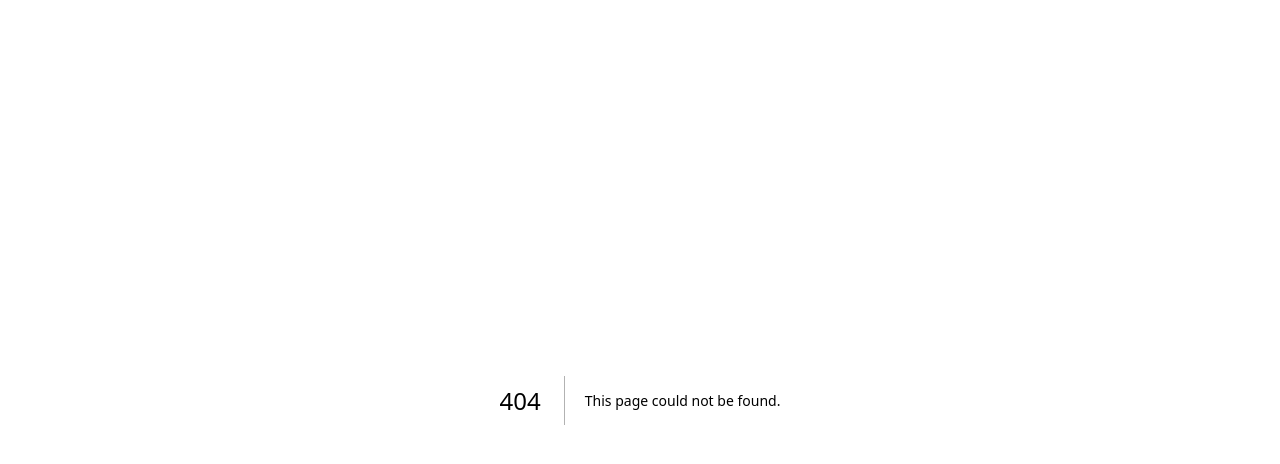
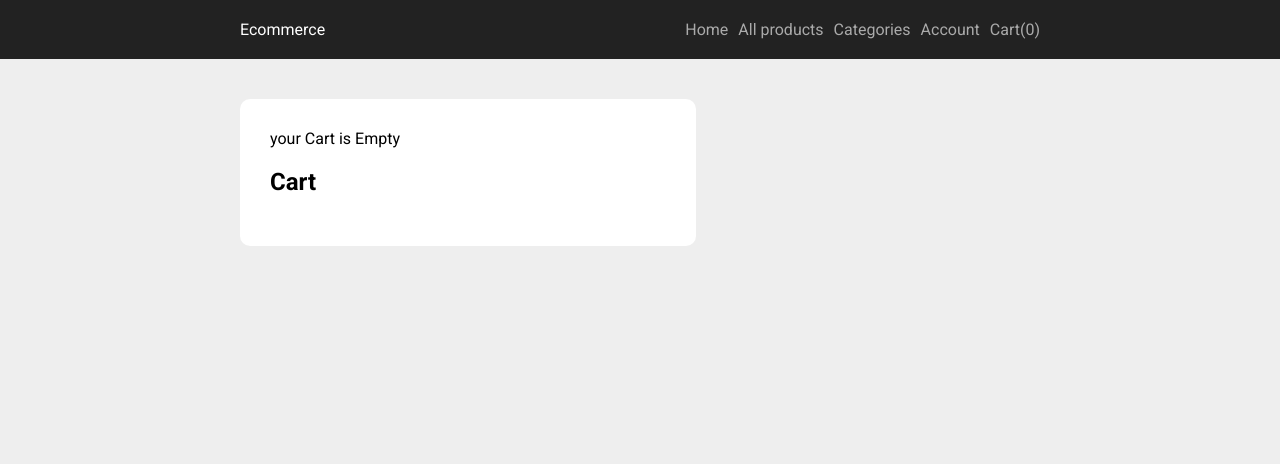
Before and after one commit to daksh0110/Ecommerce-Front, a Next.js app: page /cart in a window 1280 px wide. Before the commit this address had no page. Shown: the top 464 px of the page. Built offline with nearby package versions, Linux system fonts and the light colour scheme.

Commit message:
Almost Finished Cart Functionality

```diff
--- a/package.json
+++ b/package.json
@@ -9,6 +9,7 @@
     "lint": "next lint"
   },
   "dependencies": {
+    "axios": "^1.6.8",
     "firebase": "^10.10.0",
     "next": "14.1.4",
     "react": "^18",
--- /dev/null
+++ b/pages/Table.js
@@ -0,0 +1,21 @@
+import React from "react";
+import styled from "styled-components";
+
+const StyledTable = styled.table`
+  width: 100%;
+  th {
+    text-align: left;
+    text-transform: uppercase;
+    color: #ccc;
+    font-weight: 600;
+    font-size: 0.7rem;
+  }
+  td {
+    border-top: 1px solid rgba(0, 0, 0, 0.1);
+  }
+`;
+const Table = (props) => {
+  return <StyledTable {...props} />;
+};
+
+export default Table;
--- a/pages/_app.js
+++ b/pages/_app.js
@@ -1,5 +1,5 @@
 import { createGlobalStyle } from "styled-components";
-
+import { CartContextProvider } from "./components/CartContext";
 const GlobalStyles = createGlobalStyle`
 @import url('https://fonts.googleapis.com/css2?family=Roboto:ital,wght@0,100;0,300;0,400;0,500;0,700;0,900;1,100;1,300;1,400;1,500;1,700;1,900&display=swap');
   body {
@@ -13,7 +13,9 @@ export default function App({ Component, pageProps }) {
   return (
     <>
       <GlobalStyles />
-      <Component {...pageProps} />
+      <CartContextProvider>
+        <Component {...pageProps} />
+      </CartContextProvider>
     </>
   );
 }
--- /dev/null
+++ b/pages/api/cart.js
@@ -0,0 +1,16 @@
+import axios from "axios";
+import { db } from "../components/lib/dbconfig";
+import { collection, query, where, getDocs } from "firebase/firestore";
+
+export default async function handler(req, res) {
+  const ids = req.body.ids;
+  const Products = [];
+  const q = query(collection(db, "Products"), where("__name__", "in", ids));
+  const querySnapshot = await getDocs(q);
+  querySnapshot.forEach((doc) => {
+    // doc.data() is never undefined for query doc snapshots
+    Products.push({ ...doc.data(), id: doc.id });
+  });
+
+  res.json(Products);
+}
--- /dev/null
+++ b/pages/cart.js
@@ -0,0 +1,139 @@
+import { useContext, useEffect, useState } from "react";
+import Button from "./components/Button";
+import { Center } from "./components/Center";
+import Header from "./components/Header";
+import styled from "styled-components";
+import { CartContext } from "./components/CartContext";
+import axios from "axios";
+import Table from "./Table";
+const ColumnsWrapper = styled.div`
+  display: grid;
+  grid-template-columns: 1.2fr 0.8fr;
+  gap: 40px;
+  margin-top: 40px;
+`;
+const Box = styled.div`
+  background-color: #fff;
+  border-radius: 10px;
+  padding: 30px;
+`;
+const ProductInfoCell = styled.td`
+  padding: 10px 0;
+`;
+const ProductImageBox = styled.div`
+  width: 150px;
+  height: 150px;
+  padding: 10px;
+  border: 1px solid rgba(0, 0, 0, 0.1);
+  border-radius: 10px;
+  display: flex;
+  align-items: center;
+  justify-content: center;
+  img {
+    max-width: 130px;
+    max-height: 130px;
+  }
+`;
+
+const QuantityLabel = styled.span`
+  padding: 0 3px;
+`;
+
+export default function CartPage() {
+  const { cartProducts, addProduct, removeProduct } = useContext(CartContext);
+  const [products, setProducts] = useState([]);
+  useEffect(() => {
+    if (cartProducts.length > 0) {
+      axios.post("/api/cart", { ids: cartProducts }).then((response) => {
+        setProducts(response.data);
+      });
+    }
+  }, [cartProducts]);
+
+  function moreOfThisProduct(id) {
+    addProduct(id);
+  }
+  function LessOfThisProduct(id) {
+    removeProduct(id);
+  }
+  let total = 0;
+  for (const productId of cartProducts) {
+    const price = products.find((p) => p.id === productId)?.Price || 0;
+    console.log(price);
+    total = total + price;
+    `Total==${"ewf" + total}`;
+  }
+  return (
+    <>
+      <Header />
+      <Center>
+        <ColumnsWrapper>
+          <Box>
+            {!cartProducts?.length && <div>your Cart is Empty</div>}
+            <h2>Cart</h2>
+            {cartProducts.length > 0 && (
+              <Table>
+                <thead>
+                  <tr>
+                    <th>product</th>
+                    <th>Quantity</th>
+                    <th>Price </th>
+                  </tr>
+                </thead>
+                <tbody>
+                  {products.map((product, index) => (
+                    <tr key={index}>
+                      <ProductInfoCell>
+                        <ProductImageBox>
+                          <img src={product.Images[0]} />
+                        </ProductImageBox>
+
+                        {product.Title}
+                      </ProductInfoCell>
+                      <td>
+                        <Button onClick={() => LessOfThisProduct(product.id)}>
+                          -
+                        </Button>
+                        <QuantityLabel>
+                          {
+                            cartProducts.filter((id) => id === product.id)
+                              .length
+                          }
+                        </QuantityLabel>
+                        <Button onClick={() => moreOfThisProduct(product.id)}>
+                          +
+                        </Button>
+                      </td>
+                      <td>
+                        Rs{" "}
+                        {product.Price *
+                          cartProducts.filter((id) => id === product.id).length}
+                      </td>
+                    </tr>
+                  ))}
+                  <tr>
+                    <td></td>
+                    <td></td>
+                    <td>{total}</td>
+                  </tr>
+                </tbody>
+              </Table>
+            )}
+          </Box>
+
+          {!!cartProducts?.length && (
+            <Box>
+              {" "}
+              <h2>Order Information</h2>
+              <input type="text" placeholder="Address 1" />
+              <input type="text" placeholder="Address 2" />
+              <Button black block>
+                Continue to Payment
+              </Button>
+            </Box>
+          )}
+        </ColumnsWrapper>
+      </Center>
+    </>
+  );
+}
--- a/pages/components/Button.js
+++ b/pages/components/Button.js
@@ -14,6 +14,13 @@ export const ButtonStyle = css`
     height: 20px;
     margin-right: 5px;
   }
+  ${(props) =>
+    props.block &&
+    css`
+      display: block;
+      width: 100%;
+      padding: 5px;
+    `}
   ${(props) =>
     props.primary &&
     !props.outline &&
@@ -45,6 +52,21 @@ export const ButtonStyle = css`
       color: white;
       border: 1px solid #fff;
     `}
+    ${(props) =>
+    props.black &&
+    !props.outline &&
+    css`
+      background-color: #000;
+      color: white;
+    `}
+  ${(props) =>
+    props.black &&
+    props.outline &&
+    css`
+      background-color: transparent;
+      color: #000;
+      border: 1px solid #000;
+    `}
 ${(props) =>
     props.size === "L" &&
     css`
--- /dev/null
+++ b/pages/components/CartContext.js
@@ -0,0 +1,38 @@
+import React, { useEffect, useState } from "react";
+import { createContext } from "react";
+
+export const CartContext = createContext({});
+export function CartContextProvider({ children }) {
+  const ls = typeof window !== "undefined" ? window.localStorage : null;
+  const [cartProducts, setCartProducts] = useState([]);
+  useEffect(() => {
+    if (cartProducts?.length > 0) {
+      ls?.setItem("cart", JSON.stringify(cartProducts));
+    }
+  }, [cartProducts]);
+
+  useEffect(() => {
+    if (ls && ls.getItem("cart")) {
+      setCartProducts(JSON.parse(ls.getItem("cart")));
+    }
+  }, []);
+  function addProduct(productId) {
+    setCartProducts((prev) => [...prev, productId]);
+  }
+  function removeProduct(productId) {
+    setCartProducts((prev) => {
+      const pos = prev.indexOf(productId);
+      if (pos !== -1) {
+        return prev.filter((value, index) => index !== pos);
+      }
+      return prev;
+    });
+  }
+  return (
+    <CartContext.Provider
+      value={{ cartProducts, setCartProducts, addProduct, removeProduct }}
+    >
+      {children}
+    </CartContext.Provider>
+  );
+}
--- a/pages/components/Header.js
+++ b/pages/components/Header.js
@@ -1,7 +1,8 @@
-import React from "react";
+import React, { useContext } from "react";
 import Link from "next/link";
 import styled from "styled-components";
 import { Center } from "./Center";
+import { CartContext } from "./CartContext";
 const StyledHeader = styled.header`
   background-color: #222;
 `;
@@ -23,6 +24,7 @@ const NavLink = styled(Link)`
   text-decoration: none;
 `;
 const Header = () => {
+  const { cartProducts } = useContext(CartContext);
   return (
     <StyledHeader>
       <Center>
@@ -33,7 +35,7 @@ const Header = () => {
             <NavLink href={"/"}>All products</NavLink>
             <NavLink href={"/"}>Categories</NavLink>
             <NavLink href={"/"}>Account</NavLink>
-            <NavLink href={"/"}>Cart(0)</NavLink>
+            <NavLink href={"/cart"}>Cart({cartProducts.length})</NavLink>
           </StyledNav>
         </Wrapper>
       </Center>
```
Also changed, not shown: pages/components/Featured.js (+12 -2 lines), pages/components/NewProduct.js (+6 -1 lines), pages/components/ProductBox.js (+5 -2 lines), 1 other file (tests, documents, lock files or other folders).
